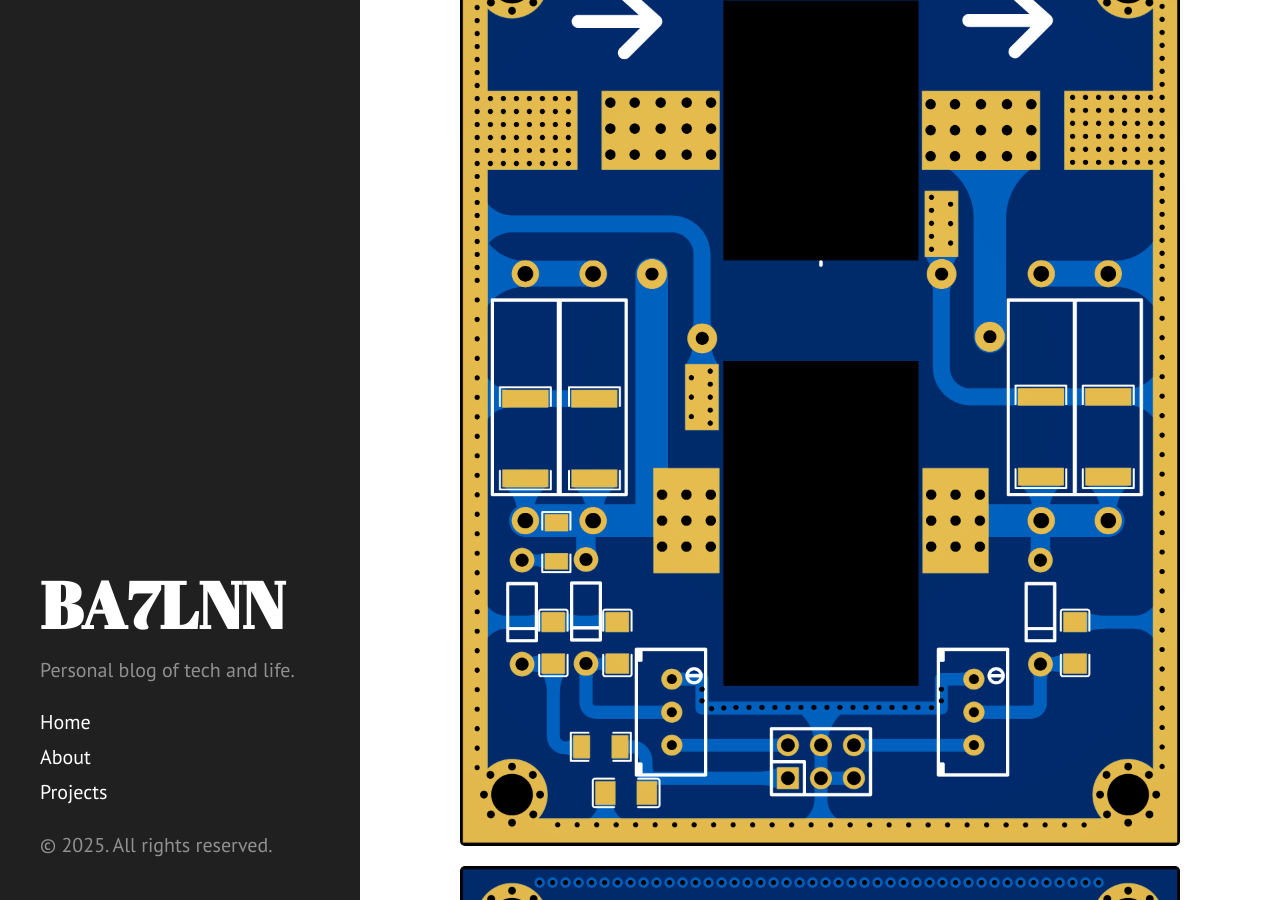
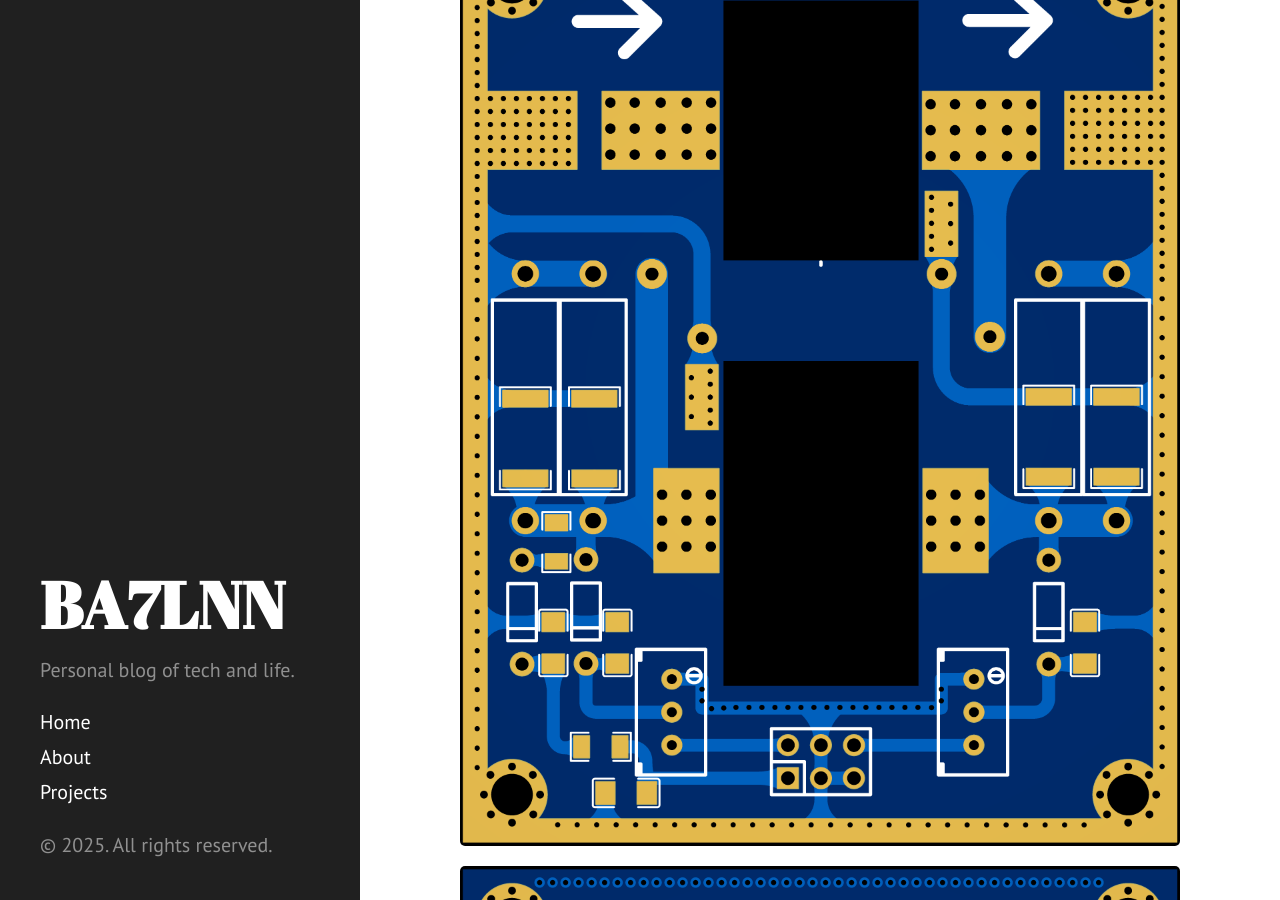
Before and after one commit to ba7lnn/ba7lnn, a Jekyll site: the page built from _posts/2025-11-06-directional-wattmeter.markdown, in a window 1280 px wide and 900 px high, scrolled down 3354 px. Built offline with Jekyll 4.4.1, drawn with Linux system fonts in a browser that asks for light colours.

Commit message:
swr & pwr directional

```diff
--- a/_posts/2025-11-06-directional-wattmeter.markdown
+++ b/_posts/2025-11-06-directional-wattmeter.markdown
@@ -13,8 +13,8 @@
 
 <hr size="1"/>
 
-![directional1]({{site.url}}/assets/2025/directional/2D_Tandem_2025-11-08.png)
-![directional1]({{site.url}}/assets/2025/directional/2D_Tandem_2025-11-08-2.png)
+![directional1]({{site.url}}assets/2025/directional/2D_Tandem_2025-11-08.png)
+![directional1]({{site.url}}assets/2025/directional/2D_Tandem_2025-11-08-2.png)
 
 
 ## ■ 参数：
@@ -68,8 +68,8 @@
 
 <hr size="1"/>
 
-![directional1]({{site.url}}/assets/2025/directional/2D_Tandom_2025-11-08.png)
-![directional1]({{site.url}}/assets/2025/directional/2D_Tandom_2025-11-08-2.png)
+![directional1]({{site.url}}assets/2025/directional/2D_Tandom_2025-11-08.png)
+![directional1]({{site.url}}assets/2025/directional/2D_Tandom_2025-11-08-2.png)
 
 
 ## ■ 参数：
```
Also changed, not shown: assets/2025/directional/2D_Tandom_2025-11-08.png.
